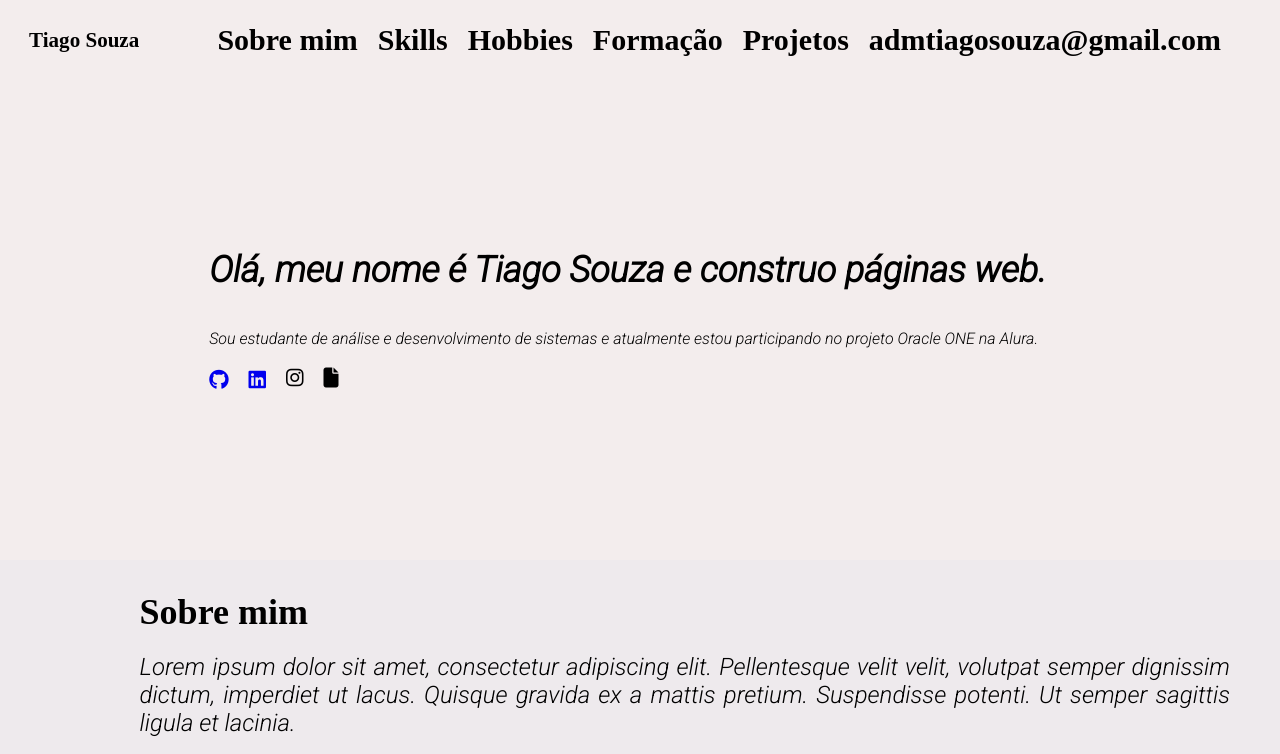
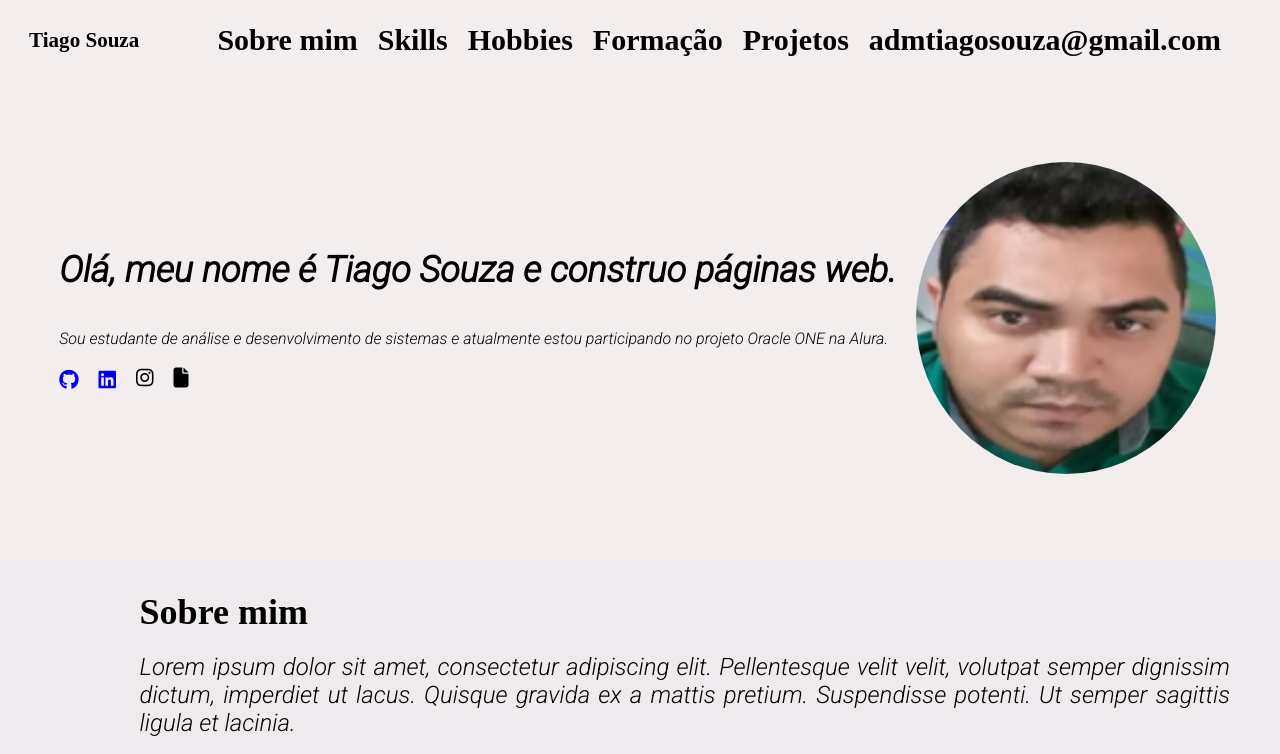
Before and after one commit to titicos/Portifolio, a plain HTML site: page index.html in a window 1280 px wide. Shown: the top 754 px of the page. Drawn offline with Linux system fonts and the light colour scheme; files whose address does not match are found by name.

Commit message:
Update index.html

```diff
--- a/index.html
+++ b/index.html
@@ -60,7 +60,7 @@
 
         <div class="picture">
 
-            <img src="/Projeto/assets/foto.png" alt="" class="foto">
+            <img src="assets/foto.png" alt="" class="foto">
 
         </div>
     </section>
```
